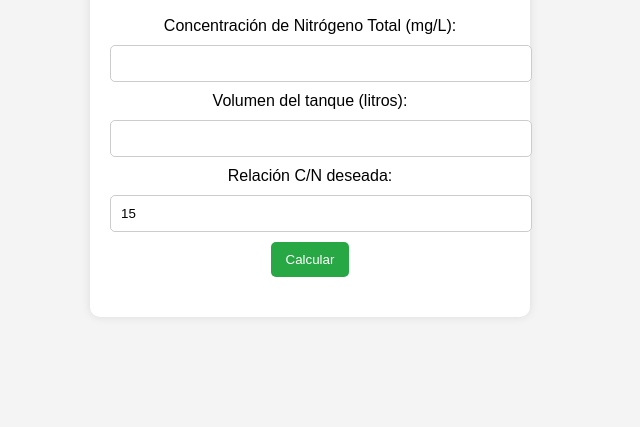
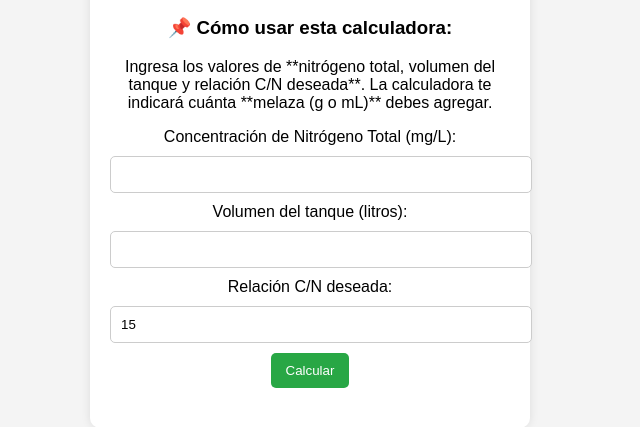
Before and after one commit to Santi1911/Calculadora-Melaza, a plain HTML site: page index.html in a window 1280 px wide. Shown: the part 99-526 px from the top of the page, without its empty margins (330-970 px from the left). Drawn offline with Linux system fonts and the light colour scheme.

Commit message:
Update index.html

```diff
--- a/index.html
+++ b/index.html
@@ -47,6 +47,13 @@
 <body>
     <div class="container">
         <h2>Calculadora de Melaza</h2>
+        <div class="instrucciones">
+    <h3>📌 Cómo usar esta calculadora:</h3>
+    <p>
+        Ingresa los valores de **nitrógeno total, volumen del tanque y relación C/N deseada**.
+        La calculadora te indicará cuánta **melaza (g o mL)** debes agregar.
+    </p>
+</div>
         <label>Concentración de Nitrógeno Total (mg/L):</label>
         <input type="number" id="nitrogeno" step="0.01">
 
```
